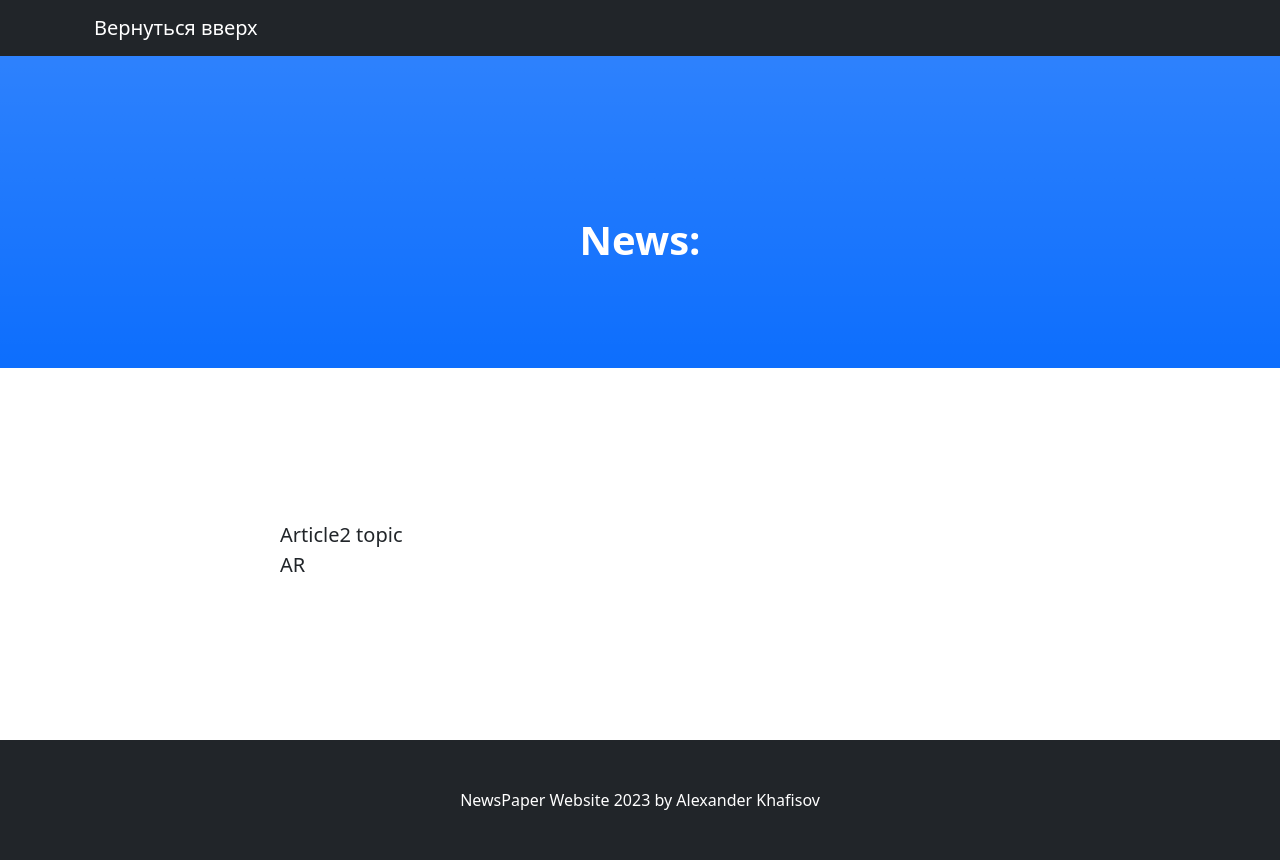
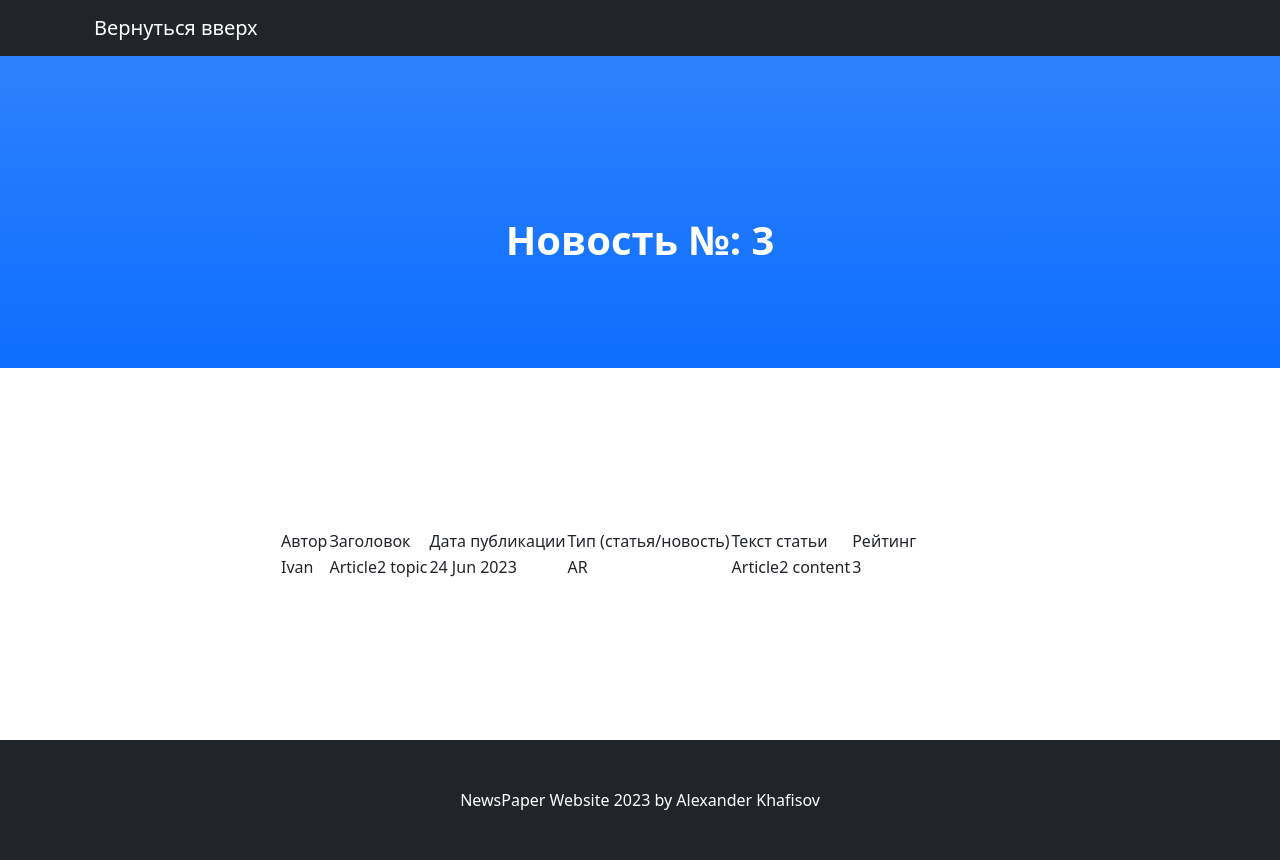
Before and after one commit to AlexKhaf/Django_D2_NewsPaper, a Django app: page /news/3 in a window 1280 px wide. Run offline with Django 4.2, Linux system fonts and the light colour scheme; data comes from the database, SQL or seed files in the repository; both versions use the stored data as it was after the commit.

Commit message:
Added tables to news output

```diff
--- a/NewsPaper/Templates/flatpages/default.html
+++ b/NewsPaper/Templates/flatpages/default.html
@@ -33,7 +33,7 @@
 
                 <p class="lead"> </p>
                 <br>
-                <h1 class="fw-bolder">News:</h1>
+                <h1 class="fw-bolder">{% block top %} {% endblock top %}</h1>
 
 
 <!--                <a class="btn btn-lg btn-light" href="#about">Start scrolling!</a>-->
--- a/NewsPaper/Templates/one_news.html
+++ b/NewsPaper/Templates/one_news.html
@@ -6,8 +6,34 @@
 One news:
 {% endblock title %}
 
+{% block top %}
+Новость №: {{one_news.id}}
+{% endblock top %}
+
 <!-- В контенте на странице мы выводим все товары -->
 {% block content %}
-{{ one_news.topic}} <br>
-{{ one_news.category}}
+{% if one_news %}
+        <table>
+            <tr>
+                <td>Автор</td>
+                <td>Заголовок</td>
+                <td>Дата публикации</td>
+                <td>Тип (статья/новость)</td>
+<!--                <td>Тематика</td>-->
+                <td>Текст статьи</td>
+                <td>Рейтинг</td>
+            </tr>
+            <tr>
+                <td> {{ one_news.postAuthor.authorUser.username }} </td>
+                <td> {{ one_news.topic }} </td>
+                <td> {{ one_news.date|date:'d M Y' }} </td>
+                <td> {{ one_news.category }} </td>
+<!--                <td> {{ one_news.postCategory }} </td>-->
+                <td> {{ one_news.contents }} </td>
+                <td> {{ one_news.rating }} </td>
+           </tr>
+        </table>
+    {% else %}
+    <h3>Новости с номером {{ one_news.id }} нет!</h3>
+    {% endif %}
 {% endblock content %}
--- a/NewsPaper/news/views.py
+++ b/NewsPaper/news/views.py
@@ -6,7 +6,7 @@ class NewsList(ListView):
     model = Post  # указываем модель, объекты которой мы будем выводить
     template_name = 'news.html'  # указываем имя шаблона, в котором будет лежать HTML, в нём будут все инструкции о том, как именно пользователю должны вывестись наши объекты
     context_object_name = 'news'  # это имя списка, в котором будут лежать все объекты, его надо указать, чтобы обратиться к самому списку объектов через HTML-шаблон
-    # queryset = Product.objects.order_by("-id")
+    queryset = Post.objects.order_by("-date")
 
 # создаём представление, в котором будут детали конкретного отдельного товара
 class NewsDetail(DetailView):
```
Also changed, not shown: NewsPaper/Templates/news.html (+24 -5 lines), NewsPaper/db.sqlite3, 1 other file.
